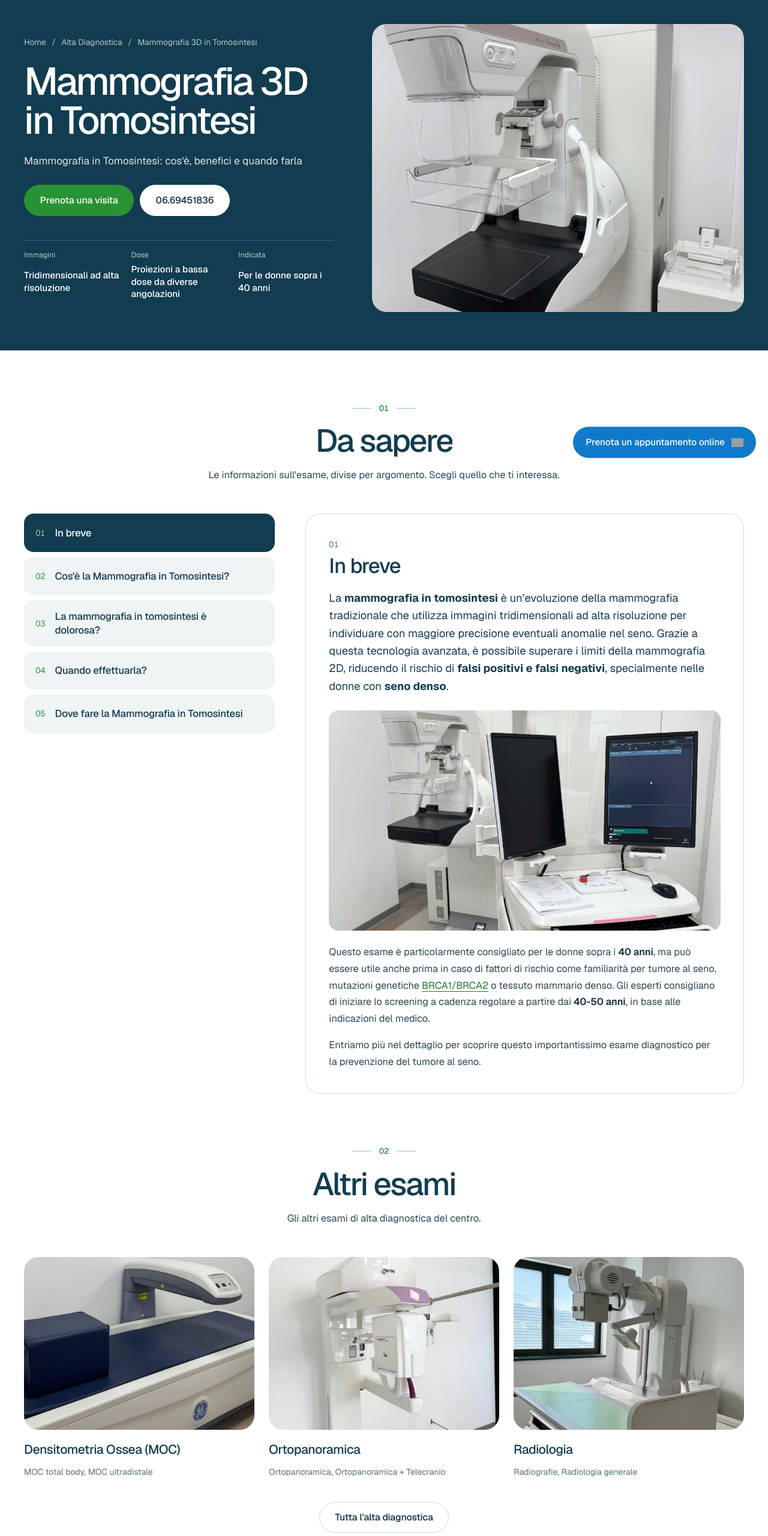
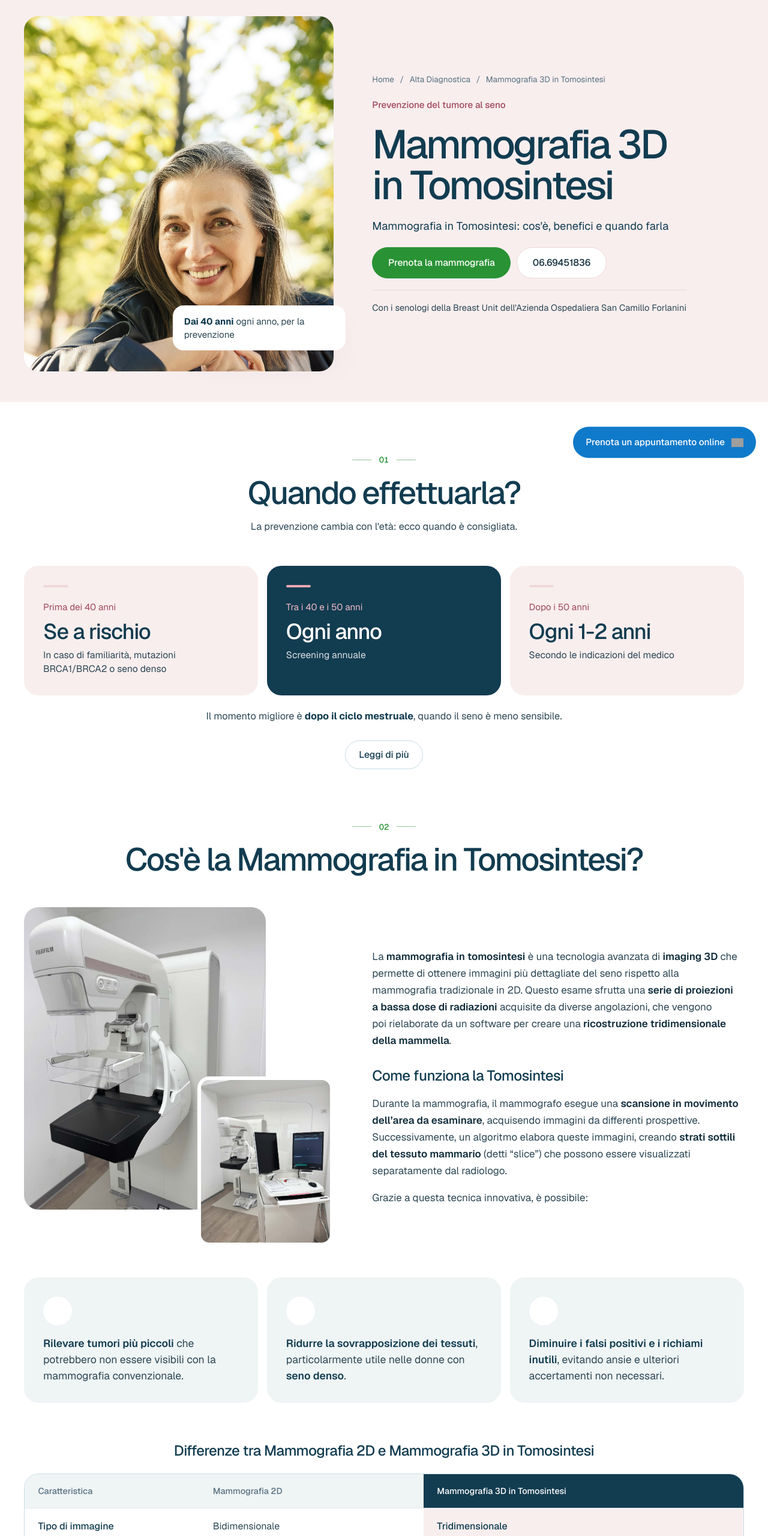
Before and after one commit to agneseb19/praemedica-redesign, an Astro site: page /mammografia-in-tomosintesi in a window 1280 px wide. Shown: the part 100-2660 px from the top of the page at 60% size. Built offline with nearby package versions, Linux system fonts and the light colour scheme; Astro itself is replaced by a stand-in of ours; grey boxes are pictures that could not be loaded.

Commit message:
Mammografia: pagina dedicata alla prevenzione femminile, apertura propria, tre sezioni con testo completo in Leggi di più
Co-Authored-By: Claude Opus 5.5 <noreply@anthropic.com>

```diff
--- a/src/lib/machines.ts
+++ b/src/lib/machines.ts
@@ -3,7 +3,8 @@
  * una scheda tecnica di tre righe con dati presi dalle pagine originali.
  * Usati dallo scorrimento delle schede (home, pagina Alta Diagnostica) e dalla ricerca.
  */
-import { getPage, type Block } from './content';
+import { getPage, summaryOf, type Block, type Summary } from './content';
+import { altaDiagnostica } from '../data/site';
 import tacCut from '../assets/cutout/tac.png';
 import mammoCut from '../assets/cutout/mammo.png';
 import rxCut from '../assets/cutout/rx.png';
@@ -28,3 +29,18 @@ export const machines: Machine[] = [
   { exam: d[3].heading, device: 'Densitometro MOC DXA', href: '/densitometria-ossea/', img: mocCut, alt: d[3].alt,
     spec: [['Tecnica', 'MOC DXA, il gold standard'], ['Misura', 'Densità minerale ossea (BMD)'], ['Per', 'Prevenzione e monitoraggio dell’osteoporosi']] },
 ];
+
+/**
+ * "Altri esami" per le pagine di alta diagnostica: gli altri esami con foto e una riga sotto.
+ * Radiologia non ha una foto propria e le sue liste sono quelle degli altri esami:
+ * prende foto e voce delle Radiografie dalla home. Dove mancano le prestazioni, il nome del macchinario.
+ */
+export function otherExams(href: string): Summary[] {
+  const rx = d[1];
+  return [...altaDiagnostica, { label: 'Radiologia', href: '/radiologia/' }].filter((x) => x.href !== href).map((x) => {
+    const s = summaryOf(x.href!, x.label);
+    if (x.href === '/radiologia/') return { ...s, img: rx.bg, alt: rx.alt, services: ['Radiografie', 'Radiologia generale'] };
+    const dev = machines.find((m) => m.href === x.href)?.device;
+    return s.services.length || !dev ? s : { ...s, services: [dev] };
+  });
+}
--- a/src/pages/[slug].astro
+++ b/src/pages/[slug].astro
@@ -12,14 +12,14 @@ import SpecList from '../components/SpecList.astro';
 import PageHero from '../components/PageHero.astro';
 import SectionHead from '../components/SectionHead.astro';
 import BookBand from '../components/BookBand.astro';
-import { allPages, getPage, toArticle, summaryOf, stripTags, type Page } from '../lib/content';
+import { allPages, toArticle, summaryOf, stripTags, type Page } from '../lib/content';
 import { specializzazioniMenu, altaDiagnostica } from '../data/site';
 import Icon from '../components/Icon.astro';
 import { Picture } from 'astro:assets';
-import { machines } from '../lib/machines';
+import { machines, otherExams } from '../lib/machines';
 
 export function getStaticPaths() {
-  const CUSTOM = new Set(['home', 'chi-siamo', 'medici', 'convenzioni', 'contatti']);
+  const CUSTOM = new Set(['home', 'chi-siamo', 'medici', 'convenzioni', 'contatti', 'mammografia-in-tomosintesi']);
   return allPages().filter((p) => !CUSTOM.has(p.slug)).map((p) => ({ params: { slug: p.slug }, props: { page: p } }));
 }
 
@@ -48,21 +48,14 @@ const related = [...pool.slice(start), ...pool.slice(0, start)].slice(0, 4).map(
 
 /* ---------- pagine di alta diagnostica: apertura propria per ogni esame, servizi prima del testo ---------- */
 const DIAG_HERO: Record<string, 'split' | 'dark' | 'center' | 'photo'> = {
-  '/densitometria-ossea/': 'split', '/mammografia-in-tomosintesi/': 'dark', '/ortopanoramica/': 'center', '/radiologia/': 'photo',
+  '/densitometria-ossea/': 'split', '/ortopanoramica/': 'center', '/radiologia/': 'photo',
 };
 const machine = machines.find((m) => m.href === href);
 const services = a.sections.filter((s) => s.kind === 'services');
 const team = a.sections.filter((s) => s.kind === 'team');
 const reading = a.sections.filter((s) => s.kind === 'default');
-/* Radiologia non ha una foto propria in apertura e le sue liste sono quelle degli altri esami: foto e voce delle Radiografie dalla home */
-const rxSlide = (getPage('home').blocks.filter((b) => b.type === 'slides')[1] as any)?.slides?.[1];
 const topics = [{ title: 'In breve' }, ...reading.map((r) => ({ title: r.titleHtml || 'Approfondimento' }))];
-const otherExams = [...altaDiagnostica, { label: 'Radiologia', href: '/radiologia/' }].filter((x) => x.href !== href).map((x) => {
-  const s = summaryOf(x.href!, x.label);
-  if (x.href === '/radiologia/' && rxSlide) return { ...s, img: rxSlide.bg, alt: rxSlide.alt, services: ['Radiografie', 'Radiologia generale'] };
-  const dev = machines.find((m) => m.href === x.href)?.device;
-  return s.services.length || !dev ? s : { ...s, services: [dev] };
-});
+const others = otherExams(href);
 ---
 <Base title={page.seo?.title ?? stripTags(h1)} description={page.seo?.description}>
   {isDiag ? (
@@ -151,7 +144,7 @@ const otherExams = [...altaDiagnostica, { label: 'Radiologia', href: '/radiologi
       <section class="sec" aria-labelledby="rel-title">
         <SectionHead n={pad(services.length + team.length + 2)} id="rel-title" title="Altri esami" desc="Gli altri esami di alta diagnostica del centro." />
         <div class="wrap">
-          <div class="rel-exams"><SpecList items={otherExams} variant="photos" /></div>
+          <div class="rel-exams"><SpecList items={others} variant="photos" /></div>
           <p class="rel__all" data-reveal><a class="btn btn--line" href="/alta-diagnostica/">Tutta l'alta diagnostica</a></p>
         </div>
       </section>
--- /dev/null
+++ b/src/pages/mammografia-in-tomosintesi.astro
@@ -0,0 +1,253 @@
+---
+/**
+ * Mammografia 3D in Tomosintesi: una pagina per le donne, centrata sulla prevenzione.
+ * Toni caldi (rosa tenue accanto ai colori Praemedica), foto di persone, testi 1:1 dall'originale
+ * ordinati per domanda: quando farla, cos'è (con il confronto 2D/3D), se fa male.
+ */
+import Base from '../layouts/Base.astro';
+import Img from '../components/Img.astro';
+import Icon from '../components/Icon.astro';
+import SectionHead from '../components/SectionHead.astro';
+import BookBand from '../components/BookBand.astro';
+import { Picture } from 'astro:assets';
+import { getPage, toArticle, stripTags, type Block } from '../lib/content';
+import { site } from '../data/site';
+import womanPhoto from '../assets/found/mammo-donna.jpg';
+
+const page = getPage('mammografia-in-tomosintesi');
+const a = toArticle(page);
+const blocks = page.blocks;
+const heads = blocks.filter((b): b is Extract<Block, { type: 'heading' }> => b.type === 'heading').map((b) => b.html);
+const texts = blocks.filter((b): b is Extract<Block, { type: 'text' }> => b.type === 'text').map((b) => b.html);
+const [imgMachine, imgScreen, imgTable] = blocks.filter((b): b is Extract<Block, { type: 'image' }> => b.type === 'image');
+const paras = (html: string) => html.match(/<p[\s\S]*?<\/p>/g) ?? [html];
+
+/* testi originali, nell'ordine della pagina */
+const [tIntro, tCose, tCome, tDolore, tQuando] = texts;
+const [hCose, hCome, hDiff, hDolore, hQuando] = heads.slice(1);
+const intro = paras(tIntro);
+const comeBefore = tCome.split('<ul>')[0];
+const comeItems = (tCome.match(/<li>([\s\S]*?)<\/li>/g) ?? []).map((li) => li.replace(/^<li>|<\/li>$/g, ''));
+const longTitle = a.title !== page.title && a.title.length > page.title.length;
+const h1 = longTitle ? page.title : a.titleHtml;
+
+/* la tabella di confronto dell'originale (un'immagine) riscritta come tabella leggibile, stesse parole */
+const table = {
+  head: ['Caratteristica', 'Mammografia 2D', 'Mammografia 3D in Tomosintesi'],
+  rows: [
+    ['Tipo di immagine', 'Bidimensionale', 'Tridimensionale'],
+    ['Accuratezza', 'Buona, ma limitata nei seni densi', 'Più elevata, migliora la diagnosi precoce'],
+    ['Rischio di falsi positivi', 'Più alto', 'Più basso'],
+    ['Comfort per la paziente', 'Simile', 'Simile'],
+    ['Dose di radiazioni', 'Bassa', 'Leggermente superiore ma nei limiti di sicurezza'],
+  ],
+};
+const benefitIcons = ['zoom-in', 'stack-2', 'mood-smile'];
+---
+<Base title={page.seo?.title ?? stripTags(h1)} description={page.seo?.description}>
+  <!-- Apertura: foto di una donna a sinistra, testo a destra, su rosa tenue -->
+  <section class="mh">
+    <div class="wrap mh__grid">
+      <div class="mh__media">
+        <figure class="mh__pic" data-img>
+          <Picture src={womanPhoto} alt="Una donna sorridente all'aperto" formats={['webp']} widths={[600, 900, 1300]} sizes="(min-width: 900px) 42vw, 92vw" loading="eager" fetchpriority="high" />
+        </figure>
+        <p class="mh__badge" data-reveal><Icon name="calendar-heart" /><span><strong>Dai 40 anni</strong> ogni anno, per la prevenzione</span></p>
+      </div>
+      <div class="mh__in">
+        <nav class="mh__crumbs" aria-label="Percorso"><a href="/">Home</a><span aria-hidden="true">/</span><a href="/alta-diagnostica/">Alta Diagnostica</a><span aria-hidden="true">/</span><span aria-current="page">{stripTags(page.title)}</span></nav>
+        <p class="mh__eye">Prevenzione del tumore al seno</p>
+        <h1 class="mh__t" data-lines set:html={h1} />
+        {longTitle && <p class="mh__sub" data-reveal set:html={a.titleHtml} />}
+        <div class="mh__act" data-reveal>
+          <a class="btn btn--green" href={site.doctolib.href} target="_blank" rel="noopener">Prenota la mammografia</a>
+          <a class="btn btn--line" href={site.phone.href}><Icon name="phone" /> {site.phone.label}</a>
+        </div>
+        <p class="mh__unit" data-reveal><Icon name="ribbon-health" /> Con i senologi della Breast Unit dell'Azienda Ospedaliera San Camillo Forlanini</p>
+      </div>
+    </div>
+  </section>
+
+  <!-- 01 Quando farla: la prevenzione per età -->
+  <section class="sec" aria-labelledby="quando-t">
+    <SectionHead n="01" id="quando-t" title={hQuando} desc="La prevenzione cambia con l'età: ecco quando è consigliata." />
+    <div class="wrap">
+      <ol class="age" role="list">
+        <li class="age__i" data-reveal><span class="age__k">Prima dei 40 anni</span><span class="age__v">Se a rischio</span><span class="age__d">In caso di familiarità, mutazioni BRCA1/BRCA2 o seno denso</span></li>
+        <li class="age__i age__i--on" data-reveal><span class="age__k">Tra i 40 e i 50 anni</span><span class="age__v">Ogni anno</span><span class="age__d">Screening annuale</span></li>
+        <li class="age__i" data-reveal><span class="age__k">Dopo i 50 anni</span><span class="age__v">Ogni 1-2 anni</span><span class="age__d">Secondo le indicazioni del medico</span></li>
+      </ol>
+      <p class="age__tip" data-reveal><Icon name="calendar-event" /> <span>Il momento migliore è <strong>dopo il ciclo mestruale</strong>, quando il seno è meno sensibile.</span></p>
+      <details class="rd">
+        <summary><span>Leggi di più</span> <Icon name="chevron-down" /></summary>
+        <div class="rd__body prose">
+          <div set:html={[intro[1], paras(tQuando)[0]].join('')} />
+          <div set:html={paras(tQuando).slice(1).join('')} />
+        </div>
+      </details>
+    </div>
+  </section>
+
+  <!-- 02 Cos'è, come funziona e differenze con la 2D -->
+  <section class="sec" aria-labelledby="cose-t">
+    <SectionHead n="02" id="cose-t" title={hCose} />
+    <div class="wrap what">
+      <div class="what__pics">
+        <figure class="what__a" data-img><Img src={imgMachine.src} alt={imgMachine.alt} sizes="(min-width: 900px) 30vw, 70vw" widths={[500, 900]} /></figure>
+        <figure class="what__b" data-img><Img src={imgScreen.src} alt={imgScreen.alt} sizes="(min-width: 900px) 18vw, 40vw" widths={[360, 600]} /></figure>
+      </div>
+      <div class="what__txt prose" data-reveal>
+        <div set:html={tCose} />
+        <h3 class="what__h" set:html={hCome} />
+        <div set:html={comeBefore} />
+      </div>
+    </div>
+    <ul class="wrap gain" role="list">
+      {comeItems.map((li, i) => (
+        <li class="gain__i" data-reveal><span class="gain__ic"><Icon name={benefitIcons[i] ?? 'check'} /></span><p set:html={li} /></li>
+      ))}
+    </ul>
+    <div class="wrap cmp-wrap">
+      <h3 class="cmp__t" data-reveal set:html={hDiff} />
+      <div class="cmp" data-reveal>
+        <table>
+          <caption class="sr-only">{imgTable?.alt ?? stripTags(hDiff)}</caption>
+          <thead><tr>{table.head.map((h, i) => <th scope="col" class:list={{ cmp__3d: i === 2 }}>{h}</th>)}</tr></thead>
+          <tbody>{table.rows.map((r) => <tr><th scope="row">{r[0]}</th><td>{r[1]}</td><td class="cmp__3d">{r[2]}</td></tr>)}</tbody>
+        </table>
+      </div>
+      <details class="rd">
+        <summary><span>Leggi di più</span> <Icon name="chevron-down" /></summary>
+        <div class="rd__body prose">
+          <div set:html={intro[0]} />
+          <div set:html={intro.slice(2).join('')} />
+        </div>
+      </details>
+    </div>
+  </section>
+
+  <!-- 03 Fa male? -->
+  <section class="sec" aria-labelledby="dolore-t">
+    <SectionHead n="03" id="dolore-t" title={hDolore} desc="Un lieve fastidio, per pochi secondi." />
+    <div class="wrap">
+      <ul class="pain" role="list">
+        <li data-reveal><strong>10-15</strong><span>secondi per ogni proiezione</span></li>
+        <li data-reveal><strong>&lt; 10</strong><span>minuti per l'intero esame</span></li>
+        <li data-reveal><strong>Ben tollerato</strong><span>solo un lieve fastidio temporaneo</span></li>
+      </ul>
+      <details class="rd">
+        <summary><span>Leggi di più</span> <Icon name="chevron-down" /></summary>
+        <div class="rd__body prose">
+          <div set:html={paras(tDolore).slice(0, 2).join('')} />
+          <div set:html={paras(tDolore).slice(2).join('')} />
+        </div>
+      </details>
+    </div>
+  </section>
+
+  <BookBand />
+</Base>
+
+<style>
+  /* accento solo di questa pagina: il rosa tenue della prevenzione del seno, accanto al blu Praemedica */
+  :global(:root) { --rose: #f8eeee; --rose-2: #efd8da; --rose-ink: #a0485a; }
+
+  /* apertura */
+  .mh { background: var(--rose); }
+  .mh__grid { display: grid; grid-template-columns: minmax(0, 5fr) minmax(0, 6fr); align-items: center; gap: clamp(2rem, 5vw, 5.5rem); padding-block: clamp(2rem, 4vw, 4rem); }
+  .mh__media { position: relative; }
+  .mh__pic { margin: 0; height: clamp(420px, 74vh, 720px); overflow: hidden; border-radius: var(--r); }
+  .mh__pic :global(picture), .mh__pic :global(img) { width: 100%; height: 100%; object-fit: cover; object-position: 50% 25%; }
+  .mh__badge { position: absolute; right: -1.2rem; bottom: 2.2rem; display: flex; align-items: center; gap: 0.8rem; max-width: 18rem; padding: 1rem 1.2rem; background: #fff; border-radius: 18px; box-shadow: 0 24px 50px -30px rgb(160 72 90 / 0.5); font-size: 0.95rem; line-height: 1.4; color: var(--ink-2); }
+  .mh__badge strong { color: var(--deep); }
+  .mh__badge :global(.icon) { flex: none; width: 1.6rem; height: 1.6rem; color: var(--rose-ink); }
+  .mh__in { display: grid; gap: 1.2rem; justify-items: start; }
+  .mh__crumbs { display: flex; flex-wrap: wrap; gap: 0.6rem; font-size: 0.85rem; color: var(--muted); }
+  .mh__crumbs a { color: inherit; text-decoration: none; }
+  .mh__crumbs a:hover { text-decoration: underline; }
+  .mh__eye { font-size: 0.95rem; font-weight: 500; color: var(--rose-ink); }
+  .mh__t { max-width: 14ch; font-size: clamp(2.5rem, 1.3rem + 3.6vw, 4.8rem); font-weight: 500; line-height: 1.02; letter-spacing: -0.05em; color: var(--deep); }
+  .mh__sub { font-size: 1.15rem; color: var(--deep); }
+  .mh__act { display: flex; flex-wrap: wrap; gap: 0.6rem; }
+  .mh__act .btn--line { background: #fff; border-color: var(--rose-2); }
+  .mh__unit { display: flex; align-items: center; gap: 0.6rem; padding-top: 1.1rem; border-top: 1px solid var(--rose-2); font-size: 0.92rem; color: var(--ink-2); }
+  .mh__unit :global(.icon) { flex: none; width: 1.3rem; height: 1.3rem; color: var(--rose-ink); }
+
+  /* 01 età */
+  .age { list-style: none; display: grid; grid-template-columns: repeat(3, minmax(0, 1fr)); gap: 0.9rem; }
+  .age__i { display: grid; align-content: start; gap: 0.5rem; padding: clamp(1.5rem, 2.5vw, 2.2rem); background: var(--rose); border-radius: var(--r); }
+  .age__i::before { content: ''; display: block; width: 2.6rem; height: 4px; margin-bottom: 0.8rem; border-radius: 4px; background: var(--rose-2); }
+  .age__i--on { background: var(--deep); }
+  .age__i--on::before { background: #e9a7b2; }
+  .age__k { font-size: 0.95rem; color: var(--rose-ink); }
+  .age__v { font-size: clamp(1.6rem, 1.2rem + 1.3vw, 2.4rem); font-weight: 500; line-height: 1.1; letter-spacing: -0.035em; color: var(--deep); }
+  .age__d { font-size: 0.98rem; line-height: 1.5; color: var(--ink-2); }
+  .age__i--on .age__k { color: #f0bcc5; }
+  .age__i--on .age__v { color: #fff; }
+  .age__i--on .age__d { color: rgb(255 255 255 / 0.85); }
+  .age__tip { display: flex; align-items: center; justify-content: center; gap: 0.7rem; margin-top: 1.4rem; font-size: 1.02rem; color: var(--ink-2); text-align: center; }
+  .age__tip strong { color: var(--deep); }
+  .age__tip :global(.icon) { flex: none; width: 1.3rem; height: 1.3rem; color: var(--rose-ink); }
+
+  /* 02 cos'è */
+  .what { display: grid; grid-template-columns: minmax(0, 5fr) minmax(0, 6fr); gap: clamp(2rem, 5vw, 5rem); align-items: center; }
+  .what__pics { position: relative; padding-bottom: 12%; }
+  .what__a { width: 78%; margin: 0; aspect-ratio: 4 / 5; overflow: hidden; border-radius: var(--r); }
+  .what__b { position: absolute; right: 0; bottom: 0; width: 44%; margin: 0; aspect-ratio: 4 / 5; overflow: hidden; border: 6px solid #fff; border-radius: 20px; }
+  .what__a :global(picture), .what__a :global(img), .what__b :global(picture), .what__b :global(img) { width: 100%; height: 100%; object-fit: cover; }
+  .what__txt > div > :global(* + *) { margin-top: 1em; }
+  .what__txt > * + * { margin-top: 1em; }
+  .what__txt > .what__h { margin-top: 1.8rem; font-size: var(--t-h3); font-weight: 500; letter-spacing: -0.025em; color: var(--deep); }
+  .gain { list-style: none; display: grid; grid-template-columns: repeat(3, minmax(0, 1fr)); gap: 0.9rem; margin-top: clamp(2.5rem, 4vw, 3.5rem); }
+  .gain__i { display: grid; align-content: start; gap: 1rem; padding: clamp(1.4rem, 2.5vw, 2rem); background: var(--ice); border-radius: var(--r); font-size: 1.02rem; line-height: 1.55; color: var(--ink-2); }
+  .gain__i p { font-size: 1.1rem; line-height: 1.55; }
+  .gain__i :global(strong) { font-weight: 600; color: var(--deep); }
+  .gain__ic { display: grid; place-items: center; width: 3rem; height: 3rem; border-radius: 50%; background: #fff; color: var(--green); }
+  .gain__ic :global(.icon) { width: 1.4rem; height: 1.4rem; }
+
+  /* confronto 2D / 3D */
+  .cmp-wrap { margin-top: clamp(3rem, 5vw, 4.5rem); }
+  .cmp__t { margin-bottom: 1.4rem; font-size: var(--t-h3); font-weight: 500; letter-spacing: -0.025em; text-align: center; color: var(--deep); }
+  .cmp { overflow-x: auto; border: 1px solid var(--line-2); border-radius: var(--r); }
+  .cmp table { width: 100%; min-width: 620px; border-collapse: collapse; font-size: 1rem; }
+  .cmp th, .cmp td { padding: 1.1rem 1.4rem; text-align: left; vertical-align: top; border-bottom: 1px solid var(--line); line-height: 1.45; }
+  .cmp tbody tr:last-child > * { border-bottom: 0; }
+  .cmp thead th { font-size: 0.9rem; font-weight: 500; color: var(--muted); background: var(--ice); }
+  .cmp tbody th { font-weight: 500; color: var(--deep); }
+  .cmp td { color: var(--ink-2); }
+  .cmp .cmp__3d { background: var(--rose); color: var(--deep); font-weight: 500; }
+  .cmp thead .cmp__3d { background: var(--deep); color: #fff; }
+
+  /* fa male? */
+  .pain { list-style: none; display: grid; grid-template-columns: repeat(3, minmax(0, 1fr)); gap: 0.9rem; }
+  .pain li { display: grid; gap: 0.4rem; padding: clamp(1.4rem, 2.5vw, 2rem); background: var(--rose); border-radius: var(--r); }
+  .pain strong { font-size: clamp(1.8rem, 1.3rem + 1.4vw, 2.6rem); font-weight: 500; line-height: 1.05; letter-spacing: -0.04em; color: var(--deep); }
+  .pain span { font-size: 0.98rem; color: var(--ink-2); }
+
+  /* "Leggi di più": il testo completo dell'originale, chiuso */
+  .rd { margin-top: 1.6rem; }
+  .rd summary { display: flex; align-items: center; justify-content: center; gap: 0.5rem; width: max-content; min-height: 48px; margin-inline: auto; padding: 0 1.4rem; border: 1px solid var(--line-2); border-radius: 999px; font-size: 0.98rem; font-weight: 500; color: var(--deep); cursor: pointer; list-style: none; transition: background-color 0.3s; }
+  .rd summary::-webkit-details-marker { display: none; }
+  .rd summary:hover { background: var(--ice); }
+  .rd summary :global(.icon) { width: 1.1rem; height: 1.1rem; color: var(--green); transition: transform 0.4s var(--ease); }
+  .rd[open] summary :global(.icon) { transform: rotate(180deg); }
+  .rd[open] summary span { font-size: 0; }
+  .rd[open] summary span::after { content: 'Chiudi'; font-size: 0.98rem; }
+  .rd__body { display: grid; grid-template-columns: 1fr 1fr; gap: clamp(1.5rem, 4vw, 4rem); max-width: none; margin-top: 1.6rem; padding-top: 1.6rem; border-top: 1px solid var(--line); }
+  .rd__body > div { margin: 0; }
+  .rd__body > div > :global(* + *) { margin-top: 1em; }
+
+
+
+  @media (max-width: 900px) {
+    .mh__grid, .what { grid-template-columns: 1fr; }
+    .mh__media { order: 2; }
+    .mh__pic { height: 46vh; }
+    .mh__badge { right: 0.8rem; }
+    .age, .gain, .pain, .rd__body { grid-template-columns: 1fr; }
+  }
+  @media (max-width: 560px) {
+    .mh__act, .mh__act .btn { width: 100%; }
+    .age__tip { justify-content: flex-start; text-align: left; }
+  }
+</style>
```
Also changed, not shown: src/assets/found/mammo-donna.jpg (added).
